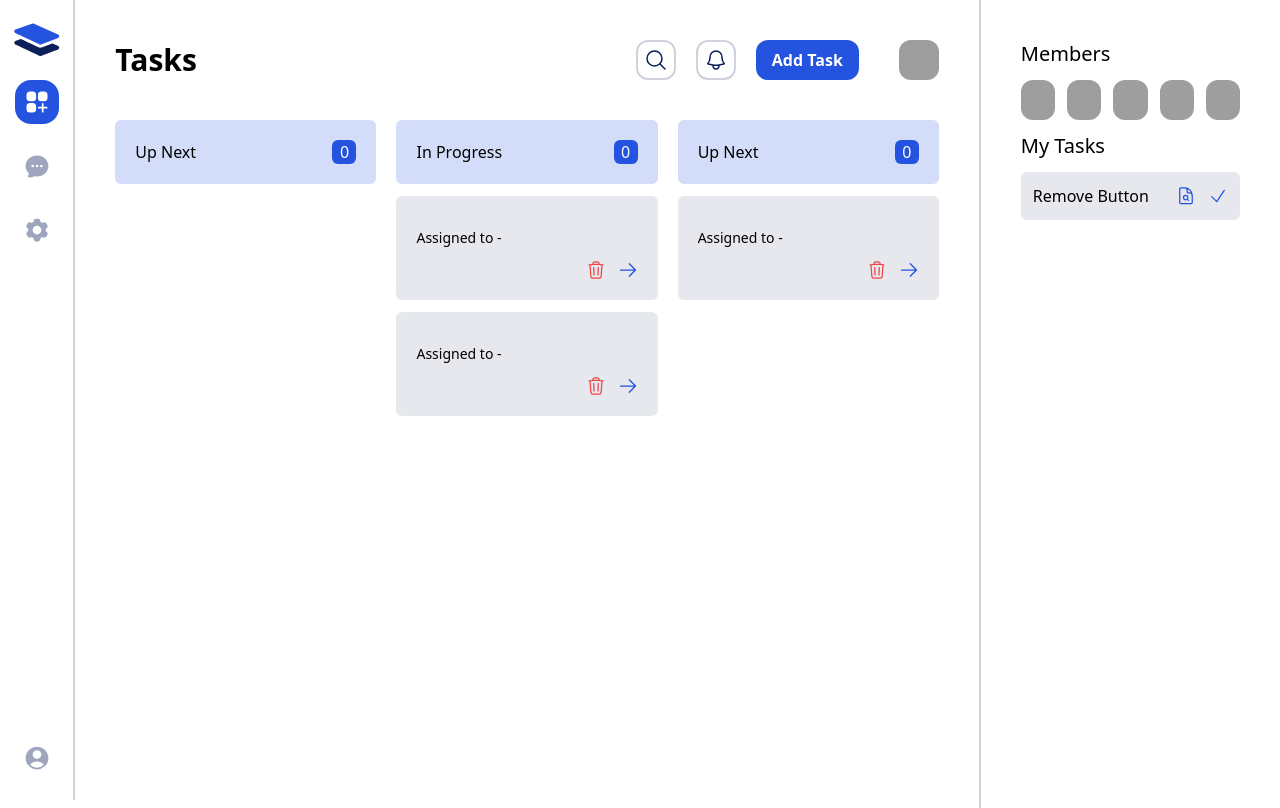
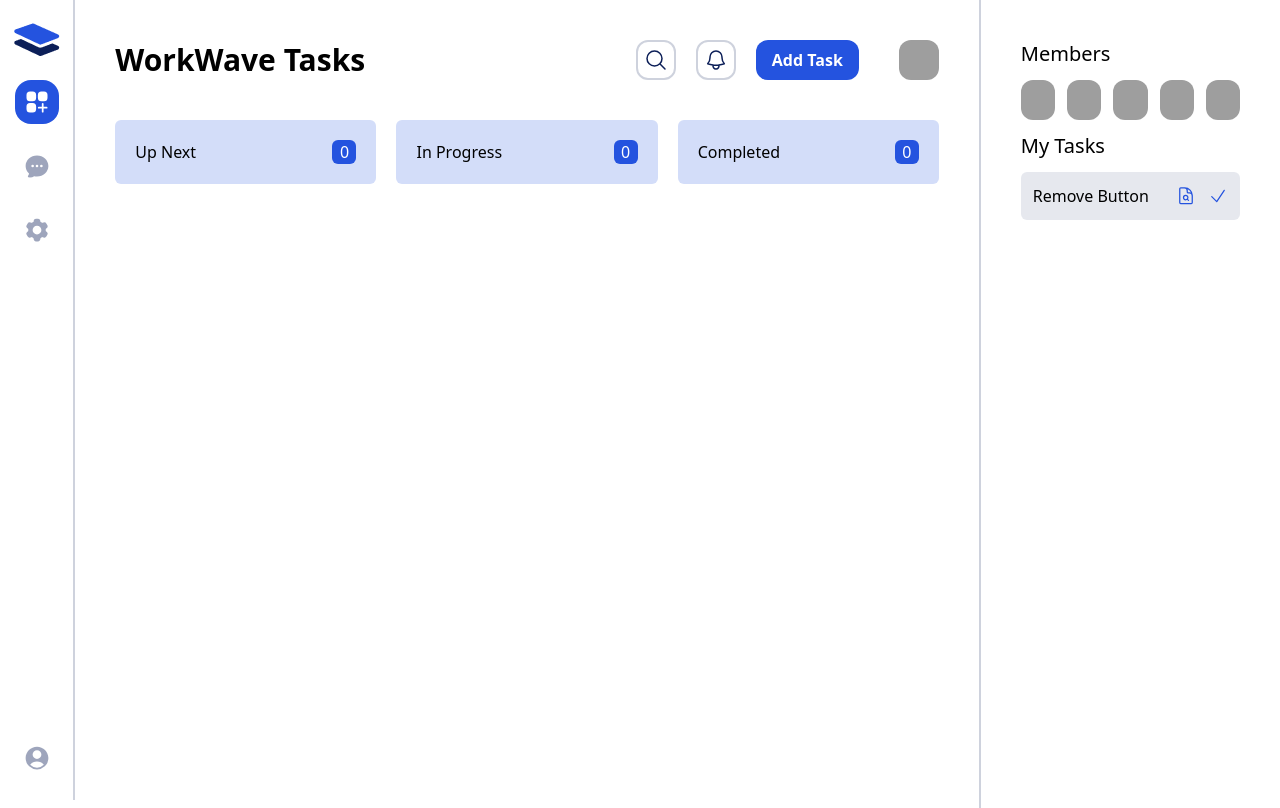
Before and after one commit to harun708280/WorkWave-Task-Redux, a React (Vite) app: page / in a window 1280 px wide. Shown: the top 808 px of the page. Built offline with nearby package versions, Linux system fonts and the light colour scheme; grey boxes are pictures that could not be loaded.

Commit message:
update task status

```diff
--- a/src/components/tasks/TaskCard.jsx
+++ b/src/components/tasks/TaskCard.jsx
@@ -1,16 +1,20 @@
 import { ArrowRightIcon, TrashIcon } from '@heroicons/react/24/outline';
+import { useDispatch } from 'react-redux';
+import { updateTask } from '../../redux/features/taskSlice';
 
 const TaskCard = ({task}) => {
-  // const task = {
-  //   id: 1,
-  //   status: 'pending',
-  //   title: 'Remove Button',
-  //   description:
-  //     'We need a remove button in our task card. Meke the button red and use Heroicon for tashbin icon.',
-  //   date: '2023-08-28',
-  //   assignedTo: 'Mir Hussain',
-  //   priority: 'high',
-  // };
+  const dispatch=useDispatch()
+
+  let updateStatus
+
+  if (task.status==='pending') {
+    updateStatus='running'
+  }
+  else if(task.status==='running'){
+    updateStatus='complete'
+  }
+  else(updateStatus='archive')
+
 
   return (
     <div className="bg-secondary/10 rounded-md p-5">
@@ -28,13 +32,11 @@ const TaskCard = ({task}) => {
       <div className="flex justify-between mt-3">
         <p>{task?.date}</p>
         <div className="flex gap-3">
-          <button onClick={() => dispatch(removeTask(task.id))} title="Delete">
+          <button  title="Delete">
             <TrashIcon className="h-5 w-5 text-red-500" />
           </button>
           <button
-            onClick={() =>
-              dispatch(updateStatus({ id: task.id, status: updatedStatus }))
-            }
+            onClick={()=>dispatch(updateTask({id:task.id,status:updateStatus}))}
             title="In progress"
           >
             <ArrowRightIcon className="h-5 w-5 text-primary" />
--- a/src/pages/Tasks.jsx
+++ b/src/pages/Tasks.jsx
@@ -9,14 +9,16 @@ import { useSelector } from 'react-redux';
 const Tasks = () => {
   let [isOpen, setIsOpen] = useState(false)
   const {task}=useSelector((state)=>state.allTasks)
-
+  const pending=task.filter(item=>item.status==='pending')
+  const running=task.filter(item=>item.status==='running')
+  const complete=task.filter(item=>item.status==='complete')
 
   return (
     <div className="h-screen grid grid-cols-12">
       <div className="col-span-9 px-10 pt-10">
         <div className="flex justify-between items-center">
           <div>
-            <h1 className="font-semibold text-3xl">Tasks</h1>
+            <h1 className="font-semibold text-3xl">WorkWave Tasks</h1>
           </div>
           <div className="flex gap-5">
             <button className="border-2 border-secondary/20 hover:border-primary hover:bg-primary rounded-xl h-10 w-10  grid place-content-center text-secondary hover:text-white transition-all">
@@ -41,12 +43,12 @@ const Tasks = () => {
             <div className="flex sticky top-0 justify-between bg-[#D3DDF9] p-5 rounded-md mb-3">
               <h1>Up Next</h1>
               <p className="bg-primary text-white w-6 h-6 grid place-content-center rounded-md">
-                0
+                {pending.length}
               </p>
             </div>
             <div className="space-y-3">
               {
-                task.map(item=><TaskCard key={item.id} task={item} />)
+                pending.map(item=><TaskCard key={item.id} task={item} />)
               }
             </div>
           </div>
@@ -54,23 +56,26 @@ const Tasks = () => {
             <div className="flex sticky top-0 justify-between bg-[#D3DDF9] p-5 rounded-md mb-3">
               <h1>In Progress</h1>
               <p className="bg-primary text-white w-6 h-6 grid place-content-center rounded-md">
-                0
+                {running.length}
               </p>
             </div>
             <div className="space-y-3">
-              <TaskCard />
-              <TaskCard />
+            {
+                running.map(item=><TaskCard key={item.id} task={item} />)
+              }
             </div>
           </div>
           <div className="relative h-[800px] overflow-auto">
             <div className="flex sticky top-0 justify-between bg-[#D3DDF9] p-5 rounded-md mb-3">
-              <h1>Up Next</h1>
+              <h1>Completed</h1>
               <p className="bg-primary text-white w-6 h-6 grid place-content-center rounded-md">
-                0
+                {complete.length}
               </p>
             </div>
             <div className="space-y-3">
-              <TaskCard />
+            {
+                complete.map(item=><TaskCard key={item.id} task={item} />)
+              }
             </div>
           </div>
         </div>
--- a/src/redux/features/taskSlice.js
+++ b/src/redux/features/taskSlice.js
@@ -16,9 +16,13 @@ const taskSlice=createSlice({
                 const lastElement=state.task.at(-1)
                 state.task.push({id:lastElement.id+1,status:'pending',...payload})
             }
+        },
+        updateTask:(state,{payload})=>{
+            const target=state.task.find((item)=>item.id===payload.id)
+            target.status=payload.status
         }
 
     }
 })
-export const {addTask}=taskSlice.actions
+export const {addTask,updateTask}=taskSlice.actions
 export default taskSlice.reducer
```
